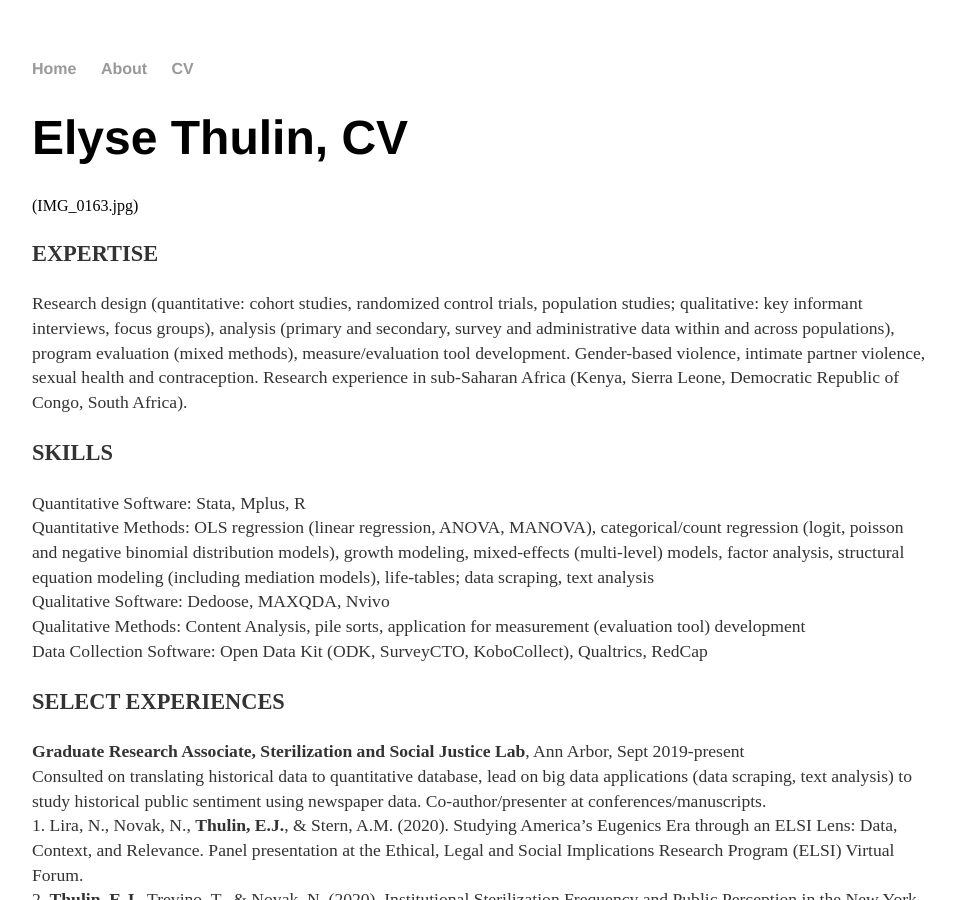
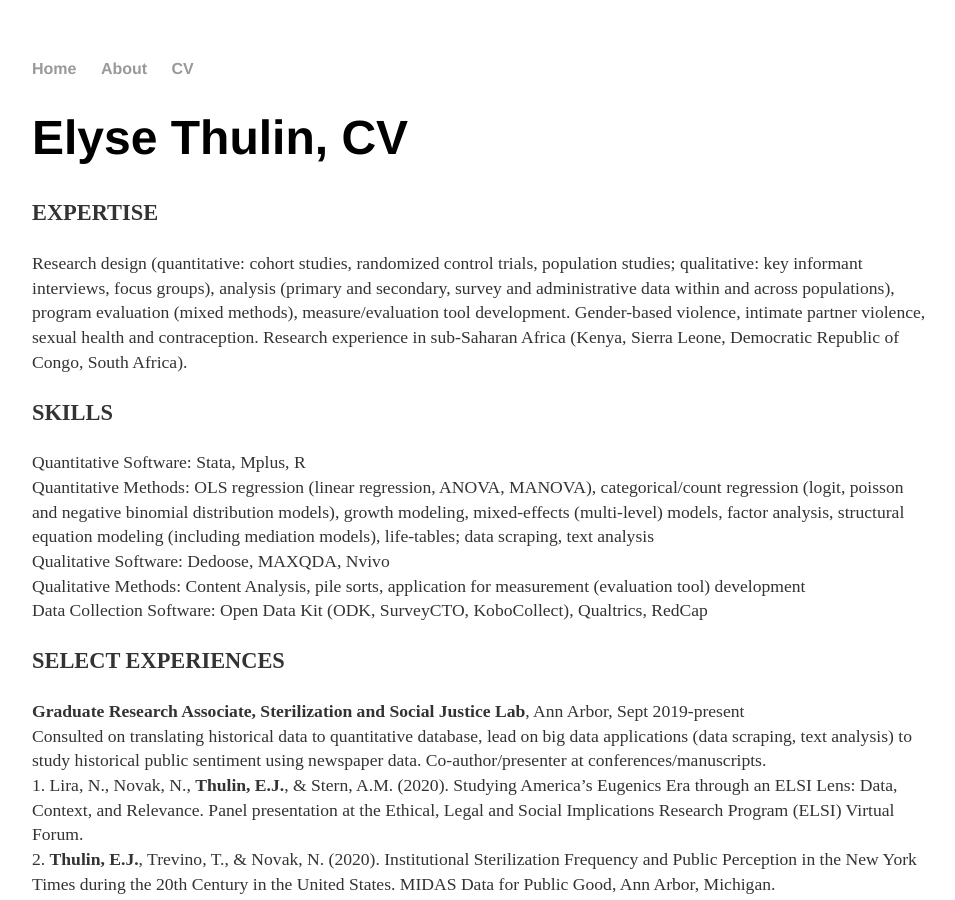
Before and after one commit to elysethulin/elysethulin.github.io, a Jekyll site: the page built from cv.md, in a window 1280 px wide and 900 px high. Shown: the whole window, without its empty margins (160-1115 px from the left). Built offline with Jekyll 4.4.1, drawn with Linux system fonts in a browser that asks for light colours.

Commit message:
Update cv.md

```diff
--- a/cv.md
+++ b/cv.md
@@ -4,7 +4,6 @@ title: Elyse Thulin, Social Scientist and Outdoor Enthusiast
 ---
 <div class="blurb">
 	<h1>Elyse Thulin, CV</h1>
-	(IMG_0163.jpg)
     <p style="font-size: 140%;"><b>EXPERTISE </b></p>
     <p style="font-size: 110%;">Research design (quantitative: cohort studies, randomized control trials, population studies; qualitative: key informant interviews, focus groups), analysis (primary and secondary,
     survey and administrative data within and across populations), program evaluation (mixed methods), measure/evaluation tool development. Gender-based violence, intimate partner violence, sexual health and contraception.
```
